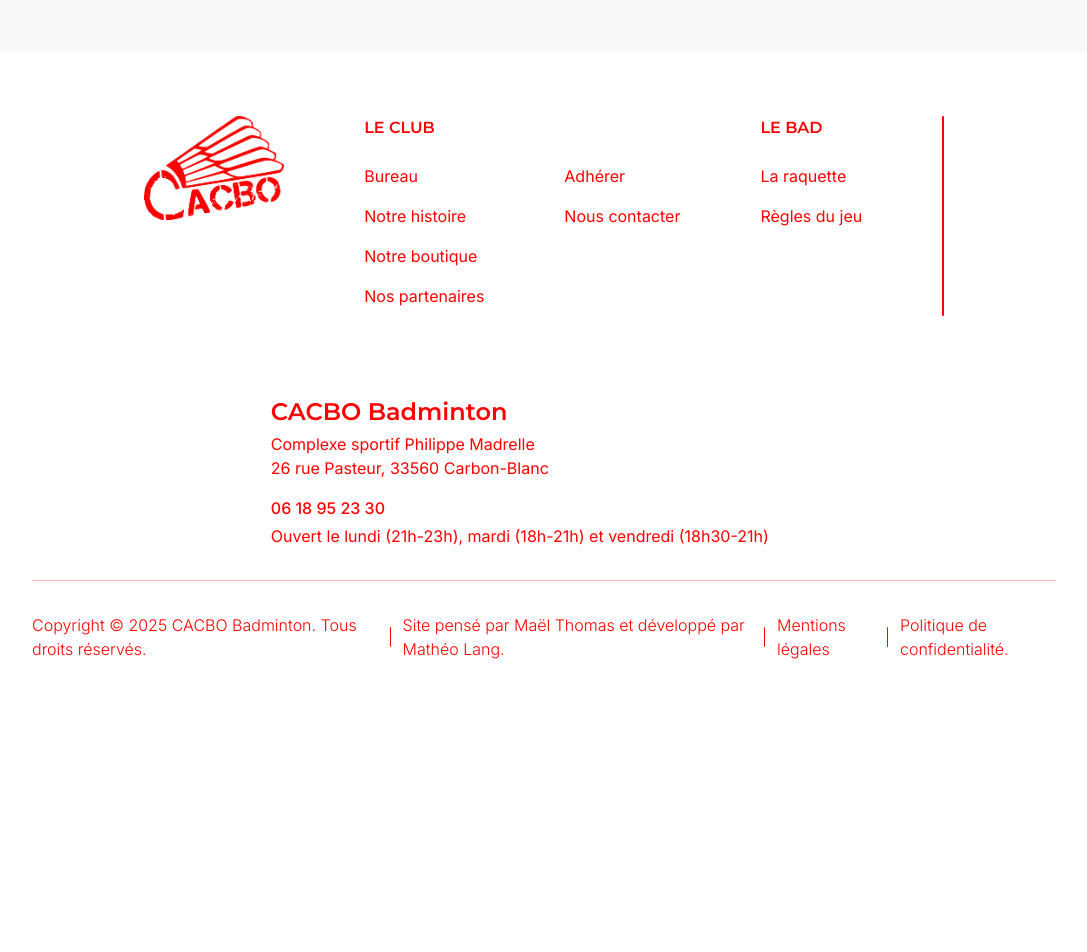
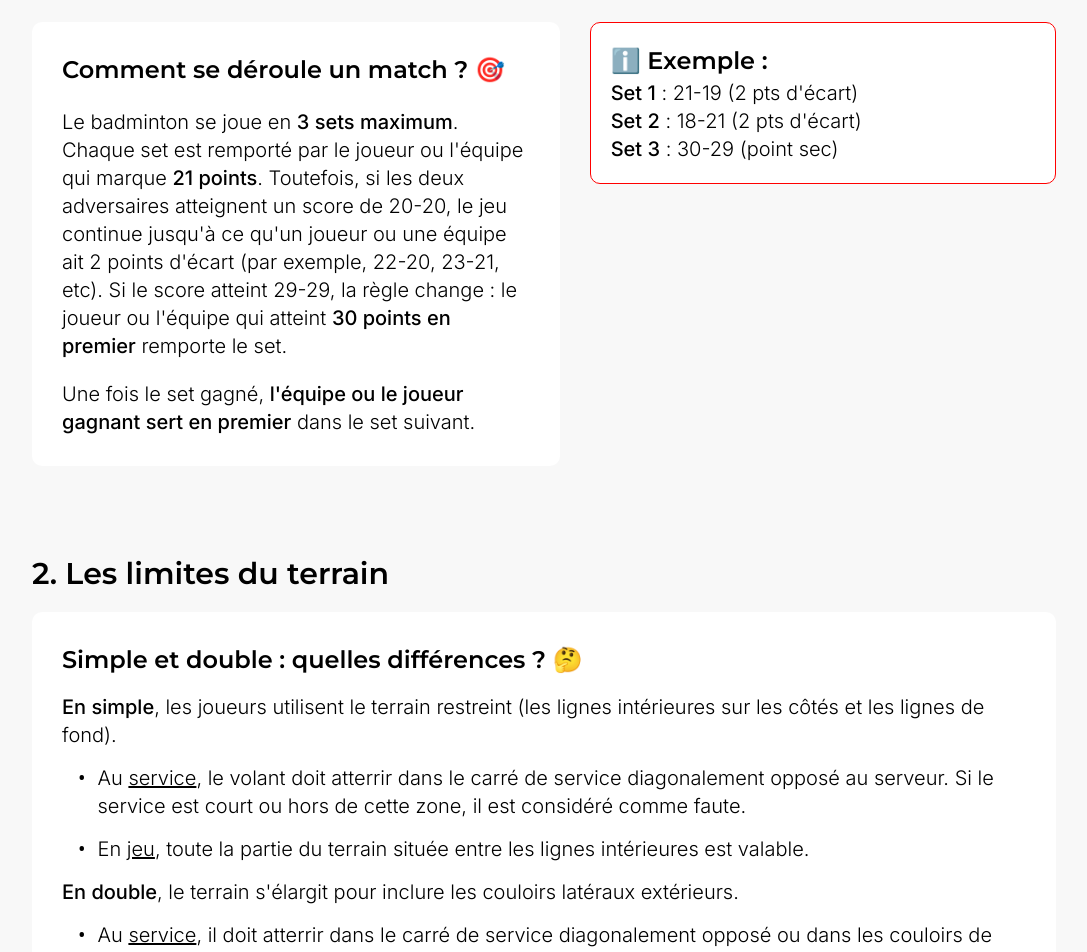
Before and after one commit to Matsuel/CACBO-Badminton, a Next.js app: page /regles in a window 1280 px wide. Shown: the part 700-1652 px from the top of the page, without its empty margins (96-1183 px from the left). Before the commit the page ends 1393 px from the top, so only its background shows below. Built offline with nearby package versions, Linux system fonts and the light colour scheme; a web font is replaced by a local one.

Commit message:
Pages regles -> Début contenu page regles

```diff
--- a/src/pages/regles.tsx
+++ b/src/pages/regles.tsx
@@ -1,16 +1,102 @@
 import PageLayout from '@/components/Page'
 import React from 'react'
 import CurbedFile from '@/assets/curbedFile.svg'
+import Subtitle from '@/components/Subtitle'
+import Paragraphe from '@/components/Paragraphe'
+import ListElement from '@/components/ListElement'
 
 const Regles = () => {
   return (
     <PageLayout
-    icon={CurbedFile}
-    title='Règles du jeu'
-    subtitle="Tout ce qu'il faut savoir avant de jouer !"
-    tabTitle='Règles du jeu - CACBO Badminton'
-    ></PageLayout>
+      icon={CurbedFile}
+      title='Règles du jeu'
+      subtitle="Tout ce qu'il faut savoir avant de jouer !"
+      tabTitle='Règles du jeu - CACBO Badminton'
+    >
+      <div className="md:w-[80%] w-[90%] h-auto flex flex-col items-start justify-start mt-[90px]">
+        <Subtitle content="1.  Le déroulement du match" />
 
+        <div className="w-[100%] h-auto flex lg:flex-row flex-col items-start justify-start mt-[20px] gap-[30px]">
+          <div
+            className="lg:w-[53%] w-full h-auto flex flex-col items-start justify-start gap-[20px] bg-white p-[30px] rounded-ten">
+
+            <Subtitle className="xl:text-[24px] md:text-[22px] text-xl">
+              Comment se déroule un match ? 🎯
+            </Subtitle>
+
+            <Paragraphe>
+              Le badminton se joue en <strong className='font-medium'>3 sets maximum</strong>. Chaque set est remporté par le joueur ou l&apos;équipe qui marque <strong className='font-medium'>21 points</strong>. Toutefois, si les deux adversaires atteignent un score de 20-20, le jeu continue jusqu&apos;à ce qu&apos;un joueur ou une équipe ait 2 points d&apos;écart (par exemple, 22-20, 23-21, etc). Si le score atteint 29-29, la règle change : le joueur ou l&apos;équipe qui atteint <strong className='font-medium'>30 points en premier</strong> remporte le set.
+            </Paragraphe>
+
+            <Paragraphe>
+              Une fois le set gagné,  <strong className='font-medium'>l&apos;équipe ou le joueur gagnant sert en premier</strong> dans le set suivant.
+            </Paragraphe>
+
+          </div>
+
+          <div className="lg:w-[47%] w-full h-auto flex flex-col items-start justify-start gap-[30px]">
+
+            <div className="px-[20px] py-[20px] w-full border-1 border-redcolor rounded-ten bg-white leading-10 !font-medium">
+
+              <Subtitle className="xl:text-[24px] md:text-[22px] text-xl">
+                ℹ️ Exemple :
+              </Subtitle>
+
+              <Paragraphe>
+                <strong className='font-medium'>Set 1</strong> : 21-19 (2 pts d&apos;écart)
+              </Paragraphe>
+
+              <Paragraphe>
+                <strong className='font-medium'>Set 2</strong> : 18-21 (2 pts d&apos;écart)
+              </Paragraphe>
+
+              <Paragraphe>
+                <strong className='font-medium'>Set 3</strong> : 30-29 (point sec)
+              </Paragraphe>
+            </div>
+          </div>
+
+        </div>
+
+      </div>
+
+      <div className="md:w-[80%] w-[90%] h-auto flex flex-col items-start justify-start mt-[90px]">
+        <Subtitle content="2.  Les limites du terrain" />
+
+        <div className="w-[100%] h-auto flex flex-col items-start justify-start mt-[20px] gap-[15px] bg-white p-[30px] rounded-ten">
+
+          <Subtitle className="xl:text-[24px] md:text-[22px] text-xl">
+            Simple et double : quelles différences ? 🤔
+          </Subtitle>
+
+          <Paragraphe>
+            <strong className='font-medium'>En simple</strong>, les joueurs utilisent le terrain restreint (les lignes intérieures sur les côtés et les lignes de fond).
+          </Paragraphe>
+
+          <ListElement>
+            Au <span className='underline'>service</span>, le volant doit atterrir dans le carré de service diagonalement opposé au serveur. Si le service est court ou hors de cette zone, il est considéré comme faute.
+          </ListElement>
+
+          <ListElement>
+            En <span className='underline'>jeu</span>, toute la partie du terrain située entre les lignes intérieures est valable.
+          </ListElement>
+
+          <Paragraphe>
+            <strong className='font-medium'>En double</strong>, le terrain s&apos;élargit pour inclure les couloirs latéraux extérieurs.
+          </Paragraphe>
+
+          <ListElement>
+            Au <span className='underline'>service</span>, il doit atterrir dans le carré de service diagonalement opposé ou dans les couloirs de service latéraux.
+          </ListElement>
+
+          <ListElement>
+            En <span className='underline'>jeu</span>, l&apos;intégralité du terrain, y compris les couloirs latéraux, est utilisée.
+          </ListElement>
+
+        </div>
+      </div>
+
+    </PageLayout>
   )
 }
 
```
